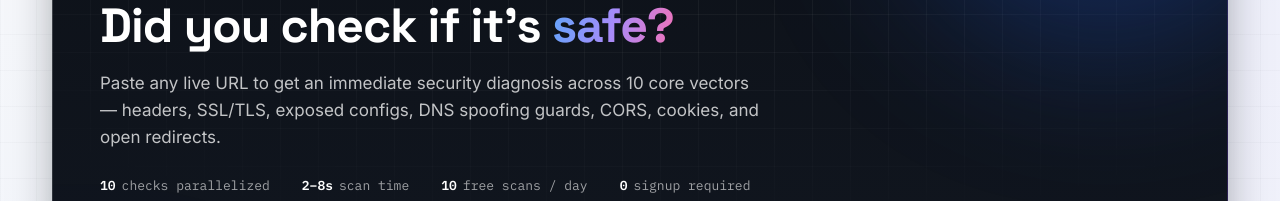
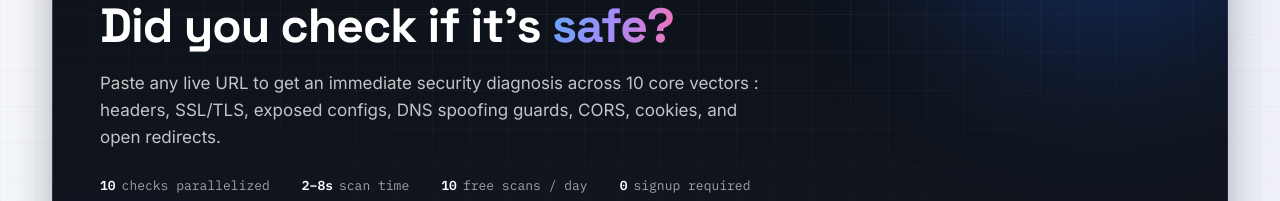
Before and after one commit to OnkarDsharma/website-security-api, a website: page index.html in a window 1280 px wide. Shown: the part 254-455 px from the top of the page. Drawn offline with Linux system fonts and the light colour scheme.

Commit message:
non ai text2

```diff
--- a/index.html
+++ b/index.html
@@ -1317,7 +1317,7 @@
 
       <div class="badge"><span class="pulse-dot"></span> 10 Security Checks in Parallel · Free & Instant · No Signup</div>
       <h1>You shipped it fast.<br>Did you check if it's <span class="grad">safe?</span></h1>
-      <p class="sub">Paste any live URL to get an immediate security diagnosis across 10 core vectors — headers, SSL/TLS, exposed configs, DNS spoofing guards, CORS, cookies, and open redirects.</p>
+      <p class="sub">Paste any live URL to get an immediate security diagnosis across 10 core vectors : headers, SSL/TLS, exposed configs, DNS spoofing guards, CORS, cookies, and open redirects.</p>
 
       <div class="hero-stats">
         <span><b>10</b> checks parallelized</span>
```
